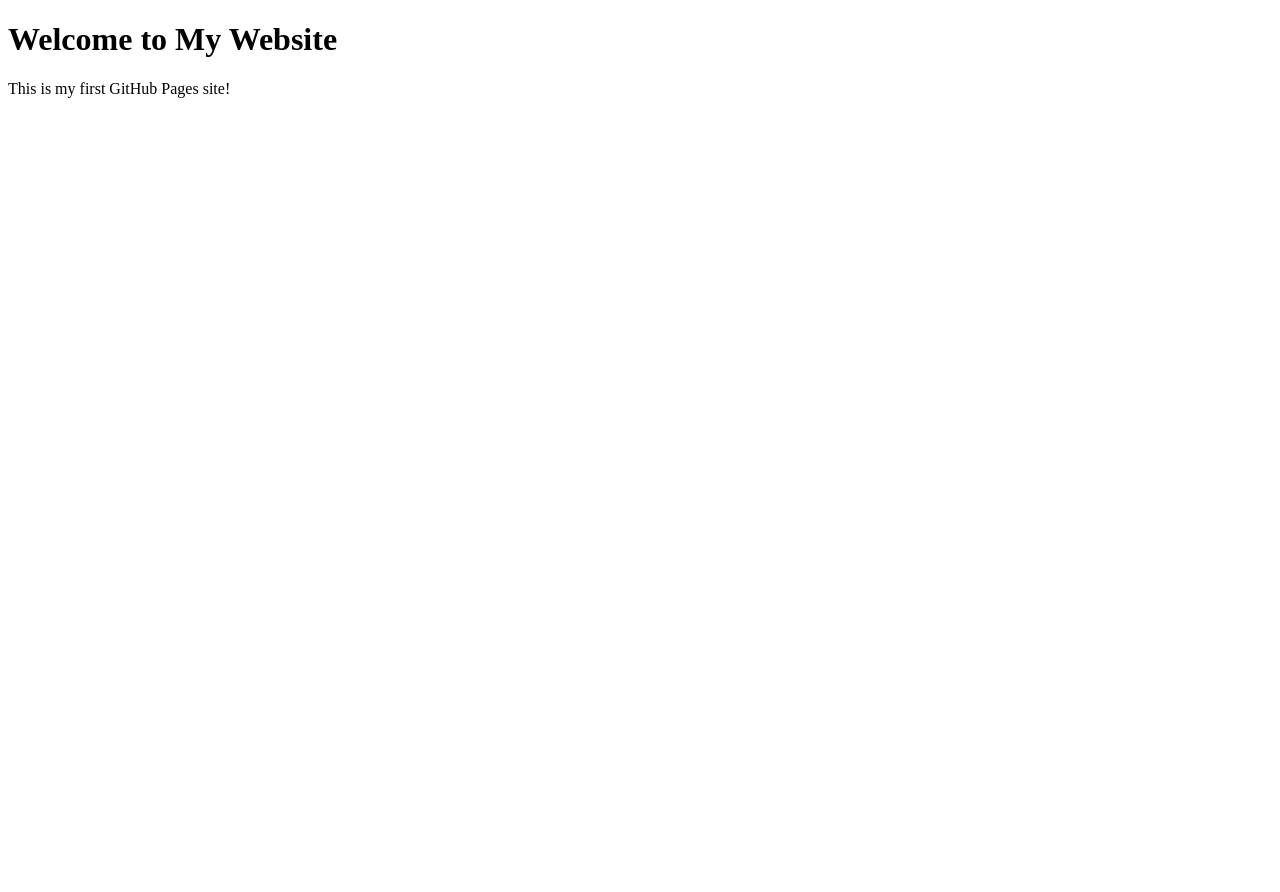
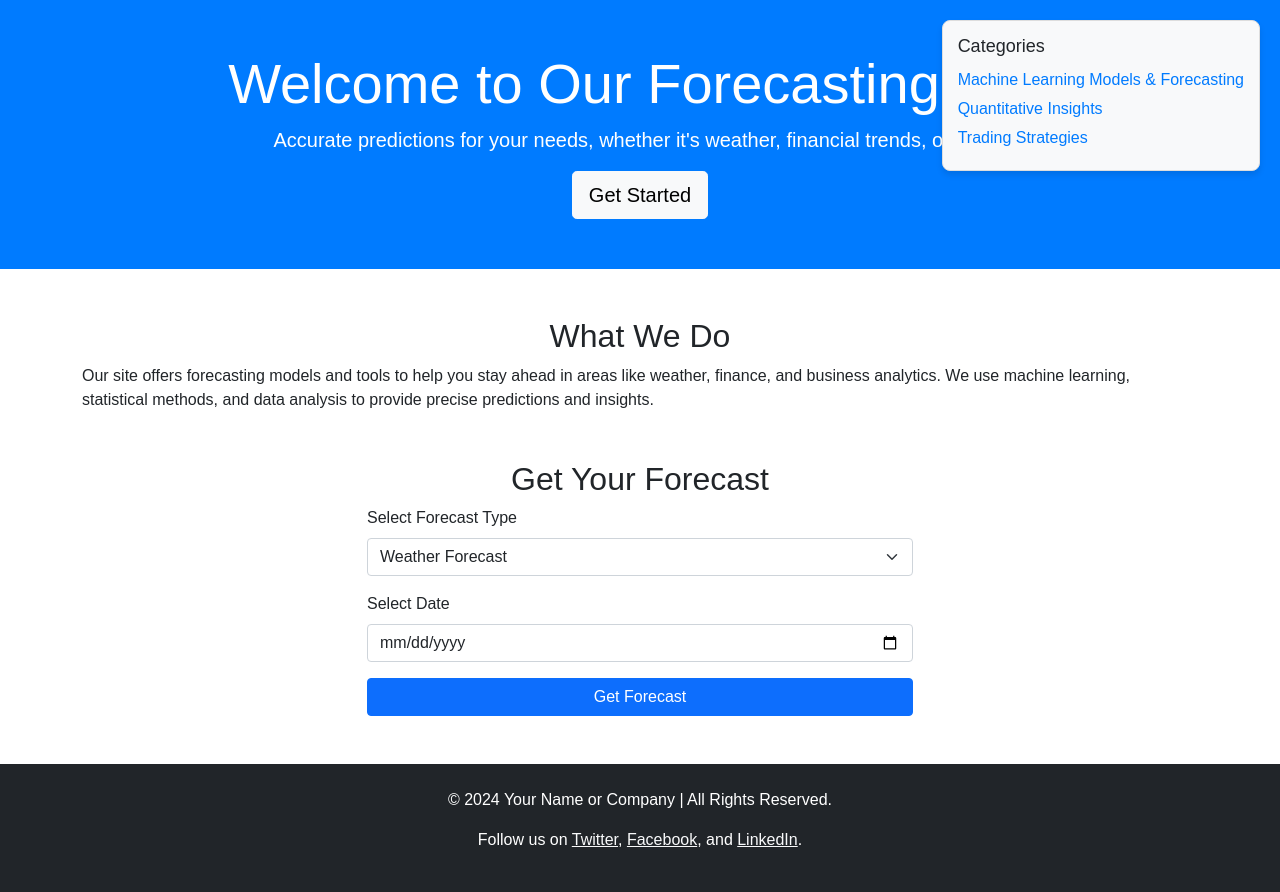
Before and after one commit to MargaritH/Tradingstrategies.githug.io, a plain HTML site: page index.html in a window 1280 px wide. Before the commit the page ends 800 px from the top, so only its background shows below. Drawn offline with nearby package versions, Linux system fonts and the light colour scheme.

Commit message:
Update index.html

```diff
--- a/index.html
+++ b/index.html
@@ -3,10 +3,133 @@
 <head>
     <meta charset="UTF-8">
     <meta name="viewport" content="width=device-width, initial-scale=1.0">
-    <title>My First Web Page</title>
+    <meta name="description" content="Accurate and reliable forecasting for various domains like weather, finance, and more.">
+    <meta name="author" content="Your Name">
+    <title>Forecasting Site</title>
+    <!-- Link to external stylesheets (e.g., Bootstrap) -->
+    <link href="https://cdn.jsdelivr.net/npm/bootstrap@5.1.3/dist/css/bootstrap.min.css" rel="stylesheet">
+    <link rel="stylesheet" href="styles.css"> <!-- Add custom styles if needed -->
+    <style>
+        /* Inline styling */
+        body {
+            font-family: Arial, sans-serif;
+        }
+        .hero-section {
+            background-color: #007bff;
+            color: white;
+            padding: 50px 0;
+            text-align: center;
+        }
+        .forecast-container {
+            margin-top: 30px;
+        }
+        .categories {
+            position: fixed;
+            top: 20px;
+            right: 20px;
+            background-color: #f8f9fa;
+            padding: 15px;
+            border: 1px solid #ddd;
+            border-radius: 8px;
+            box-shadow: 0 4px 6px rgba(0, 0, 0, 0.1);
+            z-index: 1000;
+        }
+        .categories h4 {
+            margin-bottom: 10px;
+            font-size: 18px;
+        }
+        .categories ul {
+            list-style: none;
+            padding: 0;
+            margin: 0;
+        }
+        .categories ul li {
+            margin: 5px 0;
+        }
+        .categories ul li a {
+            text-decoration: none;
+            color: #007bff;
+        }
+        .categories ul li a:hover {
+            text-decoration: underline;
+        }
+    </style>
 </head>
 <body>
-    <h1>Welcome to My Website</h1>
-    <p>This is my first GitHub Pages site!</p>
+
+    <!-- Categories Section -->
+    <div class="categories">
+        <h4>Categories</h4>
+        <ul>
+            <li><a href="#ml-forecasting">Machine Learning Models & Forecasting</a></li>
+            <li><a href="#quantitative-insights">Quantitative Insights</a></li>
+            <li><a href="#trading-strategies">Trading Strategies</a></li>
+        </ul>
+    </div>
+
+    <!-- Hero Section -->
+    <header class="hero-section">
+        <div class="container">
+            <h1 class="display-4">Welcome to Our Forecasting Site</h1>
+            <p class="lead">Accurate predictions for your needs, whether it's weather, financial trends, or more!</p>
+            <a href="#forecast" class="btn btn-light btn-lg">Get Started</a>
+        </div>
+    </header>
+
+    <!-- About Section -->
+    <section class="container my-5">
+        <h2 class="text-center">What We Do</h2>
+        <p>Our site offers forecasting models and tools to help you stay ahead in areas like weather, finance, and business analytics. We use machine learning, statistical methods, and data analysis to provide precise predictions and insights.</p>
+    </section>
+
+    <!-- Forecasting Form or Tool -->
+    <section id="forecast" class="forecast-container container">
+        <h2 class="text-center">Get Your Forecast</h2>
+        <div class="row">
+            <div class="col-md-6 mx-auto">
+                <!-- Form for user input -->
+                <form id="forecast-form">
+                    <div class="mb-3">
+                        <label for="forecastType" class="form-label">Select Forecast Type</label>
+                        <select id="forecastType" class="form-select">
+                            <option value="weather">Weather Forecast</option>
+                            <option value="financial">Financial Forecast</option>
+                            <option value="sales">Sales Forecast</option>
+                        </select>
+                    </div>
+                    <div class="mb-3">
+                        <label for="inputDate" class="form-label">Select Date</label>
+                        <input type="date" class="form-control" id="inputDate" required>
+                    </div>
+                    <button type="submit" class="btn btn-primary w-100">Get Forecast</button>
+                </form>
+            </div>
+        </div>
+        <div id="forecast-result" class="mt-5 text-center">
+            <!-- Result will be displayed here -->
+        </div>
+    </section>
+
+    <!-- Footer Section -->
+    <footer class="bg-dark text-white text-center py-4">
+        <p>&copy; 2024 Your Name or Company | All Rights Reserved.</p>
+        <p>Follow us on <a href="#" class="text-light">Twitter</a>, <a href="#" class="text-light">Facebook</a>, and <a href="#" class="text-light">LinkedIn</a>.</p>
+    </footer>
+
+    <!-- Bootstrap JS (Optional for interactivity) -->
+    <script src="https://cdn.jsdelivr.net/npm/@popperjs/core@2.11.6/dist/umd/popper.min.js"></script>
+    <script src="https://cdn.jsdelivr.net/npm/bootstrap@5.1.3/dist/js/bootstrap.min.js"></script>
+    <!-- Add your own JavaScript (if necessary) -->
+    <script>
+        document.getElementById('forecast-form').addEventListener('submit', function(e) {
+            e.preventDefault();
+            let forecastType = document.getElementById('forecastType').value;
+            let date = document.getElementById('inputDate').value;
+            let resultText = `You have selected a ${forecastType} forecast for the date: ${date}.`;
+
+            document.getElementById('forecast-result').innerHTML = `<h3>Forecast Result</h3><p>${resultText}</p>`;
+        });
+    </script>
+
 </body>
 </html>
```
